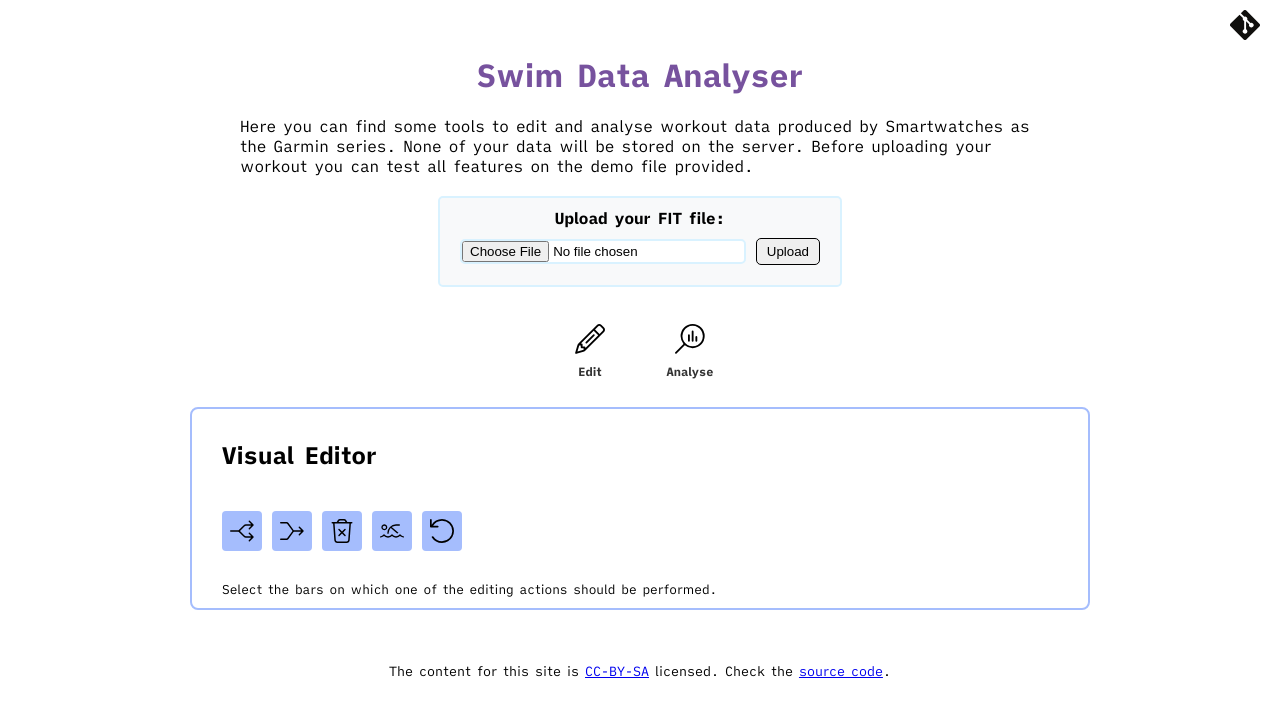
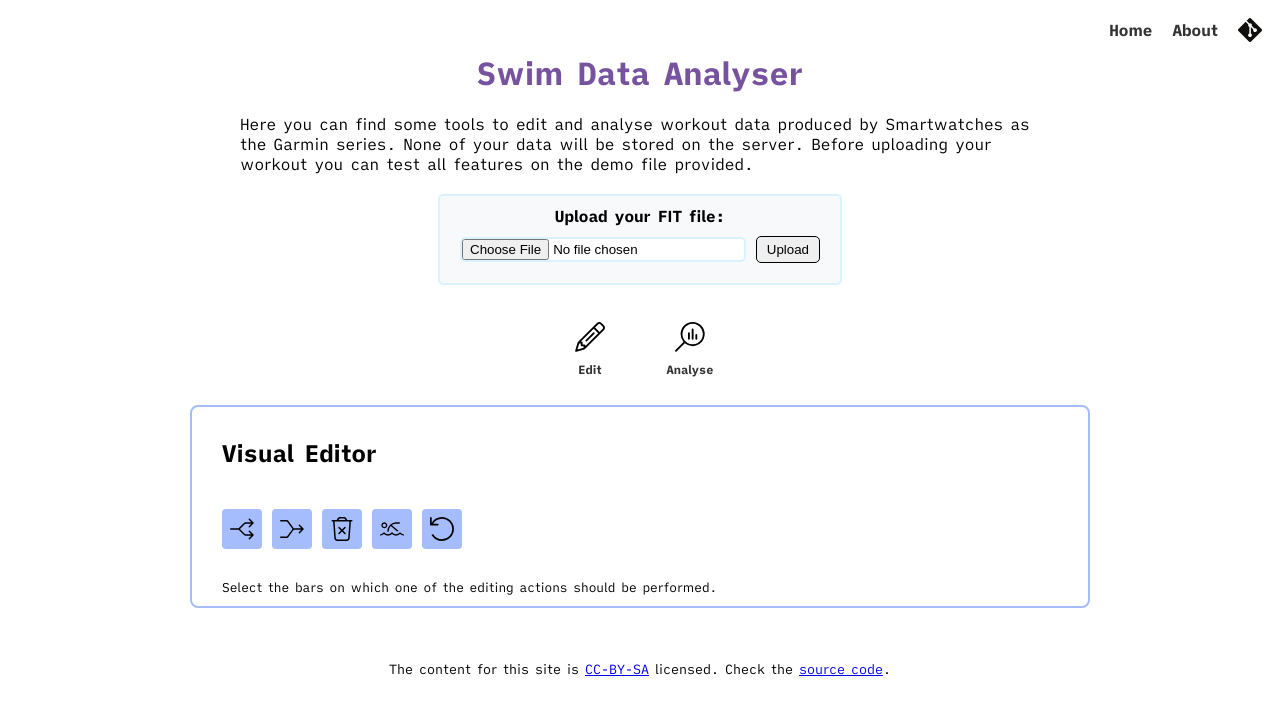
Before and after one commit to PeterK-end/swim-data-analyser, a Flask app: page / in a window 1280 px wide. Shown: the top 717 px of the page. Run offline with Flask 3, Linux system fonts and the light colour scheme.

Commit message:
adds about section

```diff
--- a/app/routes.py
+++ b/app/routes.py
@@ -17,6 +17,10 @@ session = {}
 def index():
  return render_template('index.html')
 
+@main.route('/about.html')
+def about():
+ return render_template('/about.html')
+
 @main.route('/getDefaultData', methods=['GET'])
 def getDefaultData():
     default_file_path = os.path.join(DATA_PATH, 'example_workout.json')
--- a/app/static/css/styles.css
+++ b/app/static/css/styles.css
@@ -11,26 +11,44 @@
 
 /* Style for the top bar */
 .top-bar {
-    display: flex;
-    justify-content: flex-end; /* Push the content to the right */
-    align-items: center;
-    width: 100%;
-    padding: 10px;
-    /* background-color: #f8f9fa; /\* Light background color for the top bar *\/ */
-    /* border-bottom: 2px solid #ccc; /\* Optional border *\/ */
+  display: flex;
+  align-items: center;
+  width: 100%;
+  padding: 10px;
+  box-sizing: border-box; /* Include padding in the width */
 }
 
-/* Style for the GitHub logo */
-.logo {
-    height: 30px; /* Adjust the size of the logo */
-    width: auto;  /* Maintain aspect ratio */
-    margin-right: 20px; /* Add some space on the right */
-    cursor: pointer; /* Pointer cursor on hover */
+.top-bar a:first-child {
+  margin-left: auto; /* Pushes other items to the right */
 }
 
-/* Optional hover effect for the logo */
-.logo:hover {
-    opacity: 0.8; /* Slight transparency on hover */
+.top-bar a {
+  display: flex;
+  align-items: center;
+  margin-left: 20px; /* Space between each link */
+  text-decoration: none;
+  flex-shrink: 0; /* Prevent links from shrinking */
+}
+
+.top-bar .logo {
+  display: flex;
+  align-items: center;
+  flex-shrink: 0; /* Prevent the logo from shrinking */
+}
+
+.top-bar-link {
+  color: #333;
+  font-weight: bold;
+}
+
+.top-bar-link:hover {
+  color: #0073e6;
+}
+
+.top-bar img.logo {
+  height: 24px; /* Set a consistent icon size */
+  width: auto;
+  flex-shrink: 0; /* Prevent the image from shrinking */
 }
 
 /* Resize icons for smaller screens */
@@ -45,13 +63,10 @@ body {
     font-family: "iA Writer Quattro", -apple-system, system-ui, BlinkMacSystemFont, "Segoe UI", Roboto, "Helvetica Neue", Arial, sans-serif;
     font-size: 1rem;
     font-weight: 400;
-    margin: 0;
-    padding: 0;
     display: flex;
     flex-direction: column;
     align-items: center;
     text-align: center;
-    width: 100vw;
 }
 
 /* Wrapper for the main content to limit its width to 80% of the viewport */
--- a/app/templates/index.html
+++ b/app/templates/index.html
@@ -10,6 +10,8 @@
   <body>
     <!-- Top bar -->
     <header class="top-bar">
+      <a href="/" class="top-bar-link">Home</a>
+      <a href="/about.html" class="top-bar-link">About</a>
       <a href="https://github.com/PeterK-end/swim-data-analyser" target="_blank">
         <img src="/static/graphics/git-logo.svg" class="logo">
       </a>
```
Lines whose indentation alone changed are shown as unchanged.
